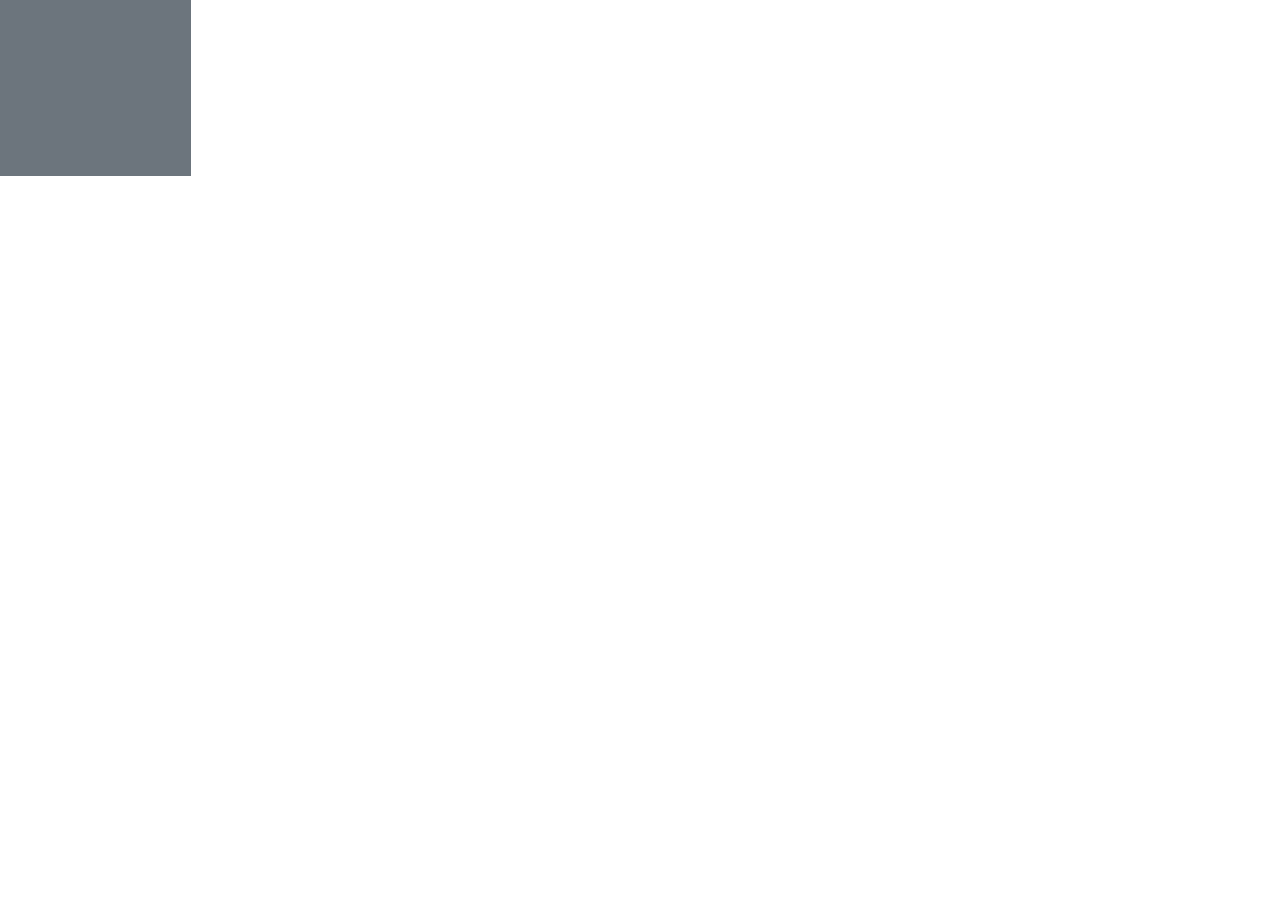
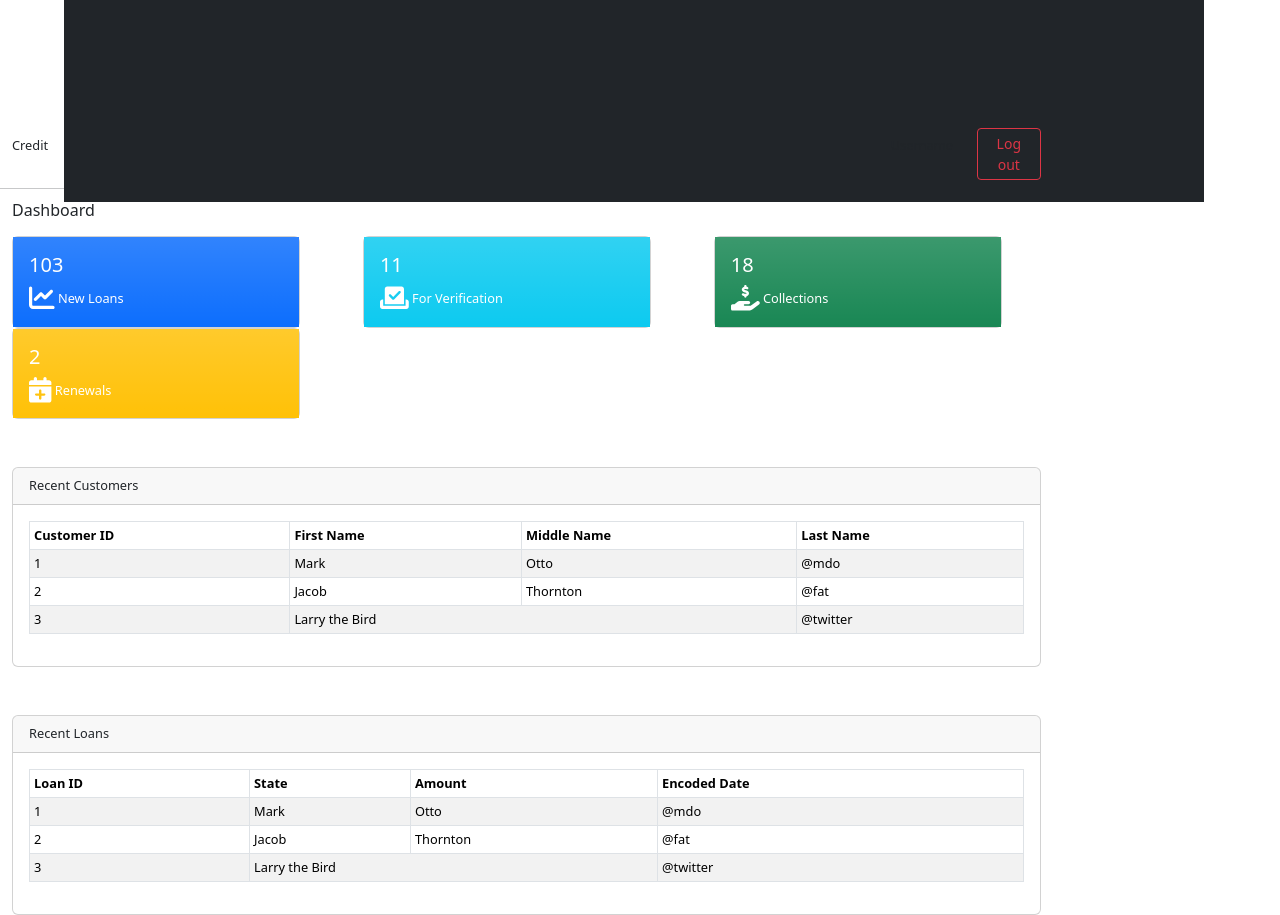
Before and after one commit to gevonstria/lms_frontend, a React (Create React App) app: page /dashboard in a window 1280 px wide. Shown: the part 680-1595 px from the top of the page. Before the commit the page ends 856 px from the top, so only its background shows below. Built offline with nearby package versions, Linux system fonts and the light colour scheme.

Commit message:
dummy dashboard

```diff
--- a/public/index.html
+++ b/public/index.html
@@ -24,7 +24,7 @@
       work correctly both with client-side routing and a non-root public URL.
       Learn how to configure a non-root public URL by running `npm run build`.
     -->
-    <title>React App</title>
+    <title>Tomo LMS</title>
   </head>
   <body>
     <noscript>You need to enable JavaScript to run this app.</noscript>
--- a/src/components/Dashboard.jsx
+++ b/src/components/Dashboard.jsx
@@ -4,9 +4,11 @@ import Container from 'react-bootstrap/Container';
 import Row from 'react-bootstrap/Row';
 import Col from 'react-bootstrap/Col';
 import Navbar from 'react-bootstrap/Navbar';
-import logo from '../assets/logo.png';
+import logo from '../assets/logo-sm-alphabg.png';
 import ListGroup from 'react-bootstrap/ListGroup';
+import Card from 'react-bootstrap/Card';
 import Button from 'react-bootstrap/Button';
+import Table from 'react-bootstrap/Table';
 import { FontAwesomeIcon } from '@fortawesome/react-fontawesome';
 import { faUsers } from '@fortawesome/free-solid-svg-icons';
 import { faMoneyBillTransfer } from '@fortawesome/free-solid-svg-icons';
@@ -16,16 +18,18 @@ import { faListCheck } from '@fortawesome/free-solid-svg-icons';
 import { faUserGear } from '@fortawesome/free-solid-svg-icons';
 import { faGears } from '@fortawesome/free-solid-svg-icons';
 import { faCircleInfo } from '@fortawesome/free-solid-svg-icons';
+import { faGauge } from '@fortawesome/free-solid-svg-icons';
+import { faChartLine } from '@fortawesome/free-solid-svg-icons';
+import { faCheckToSlot } from '@fortawesome/free-solid-svg-icons';
+import { faHandHoldingDollar } from '@fortawesome/free-solid-svg-icons';
+import { faCalendarPlus } from '@fortawesome/free-solid-svg-icons';
 
 const Dashboard = () => {
 
     const navigate = useNavigate();
 
-    const [is_authenticated, setIsAuthenticated] = useState(false);
-
     const handleLogout = (e) => {
         console.log("Button Click");
-        setIsAuthenticated(false);
         localStorage.removeItem('token');
         navigate("/login");
     };
@@ -35,30 +39,31 @@ const Dashboard = () => {
             <Row>
                 <Col style={{display:'flex', justifyContent:'left'}}>
                     <Container className="vh-100">
-                        <Row className="bg-dark bg-gradient">
+                        <Row className="bg-secondary bg-gradient">
                             <Navbar>
                                 <Container className="w-100">
                                   <Navbar.Brand href="#home" className="text-white">
-                                    Tomo LMS
+                                    <img src={logo} alt="logo" />
                                   </Navbar.Brand>
                                 </Container>
                             </Navbar>
                         </Row>
-                        <Row className="bg-secondary vh-100">
+                        <Row className="bg-dark vh-100">
                             <Col>
                                 <h6 className="text-white mt-2">General</h6>
                                 <ListGroup className="p-0">
+                                    <ListGroup.Item className="text-white bg-secondary border-0"><FontAwesomeIcon icon={faGauge} /> Dashboard</ListGroup.Item>
                                     <ListGroup.Item className="text-white bg-secondary border-0"><FontAwesomeIcon icon={faUsers} /> Customers</ListGroup.Item>
                                     <ListGroup.Item className="text-white bg-secondary border-0"><FontAwesomeIcon icon={faMoneyBillTransfer} /> Loans</ListGroup.Item>
                                 </ListGroup>
                                 <h6 className="text-white mt-2">Configurations</h6>
-                                <ListGroup variant="flush" className="p-0">
+                                <ListGroup className="p-0">
                                     <ListGroup.Item className="text-white bg-secondary border-0"><FontAwesomeIcon icon={faFileContract} /> Program</ListGroup.Item>
                                     <ListGroup.Item className="text-white bg-secondary border-0"><FontAwesomeIcon icon={faBuilding} /> Company</ListGroup.Item>
                                     <ListGroup.Item className="text-white bg-secondary border-0"><FontAwesomeIcon icon={faListCheck} /> Loan Product Template</ListGroup.Item>
                                 </ListGroup>
                                 <h6 className="text-white mt-2">Administration</h6>
-                                <ListGroup variant="flush" className="p-0">
+                                <ListGroup className="p-0">
                                     <ListGroup.Item className="text-white bg-secondary border-0"><FontAwesomeIcon icon={faUserGear} /> Users</ListGroup.Item>
                                     <ListGroup.Item className="text-white bg-secondary border-0"><FontAwesomeIcon icon={faGears} /> Settings</ListGroup.Item>
                                     <ListGroup.Item className="text-white bg-secondary border-0"><FontAwesomeIcon icon={faCircleInfo} /> About</ListGroup.Item>
@@ -68,17 +73,155 @@ const Dashboard = () => {
                     </Container>
                 </Col>
                 <Col xs={10}>
+                    {/*Seconday Header*/}
                     <Container fluid className="w-100 mt-2">
                         <Row>
-                            <Col style={{display:'flex', justifyContent:'right'}}>
-                                Test
+                            <Col style={{display:'flex', justifyContent:'left'}}>
+                                <p className="mt-2 mb-0">Credit</p>
                             </Col>
                             <Col style={{display:'flex', justifyContent:'right'}}>
+                                <p className="mt-2 mb-0">Username</p>
+                            </Col>
+                            <Col xs={1} style={{display:'flex', justifyContent:'right'}}>
                                 <Button variant="outline-danger" size="sm" onClick={ handleLogout } >Log out</Button>
                             </Col>
                         </Row>
                         <Row>
                             <hr className="mt-2 mb-1"/>
+                        </Row>
+                    </Container>
+                    <Container fluid className="w-100 mt-2">
+                        <Row>
+                            <Col>
+                                <h6>Dashboard</h6>
+                            </Col>
+                        </Row>
+                    </Container>
+                    {/*Widgets*/}
+                    <Container className="w-100 mt-2">
+                        <Row>
+                            <Col>
+                                <Card style={{ width: '18rem' }}>
+                                <Card.Body className="bg-primary bg-gradient text-white">
+                                <Card.Title>103</Card.Title>
+                                <Card.Text>
+                                    <FontAwesomeIcon icon={faChartLine} size="2xl" /> New Loans
+                                </Card.Text>
+                                </Card.Body>
+                                </Card>
+                            </Col>
+                            <Col>
+                                <Card style={{ width: '18rem' }}>
+                                <Card.Body className="bg-info bg-gradient text-white">
+                                <Card.Title>11</Card.Title>
+                                <Card.Text>
+                                    <FontAwesomeIcon icon={faCheckToSlot} size="2xl" /> For Verification
+                                </Card.Text>
+                                </Card.Body>
+                                </Card>
+                            </Col>
+                            <Col>
+                                <Card style={{ width: '18rem' }}>
+                                <Card.Body className="bg-success bg-gradient text-white">
+                                <Card.Title>18</Card.Title>
+                                <Card.Text>
+                                    <FontAwesomeIcon icon={faHandHoldingDollar} size="2xl" /> Collections
+                                </Card.Text>
+                                </Card.Body>
+                                </Card>
+                            </Col>
+                            <Col>
+                                <Card style={{ width: '18rem' }}>
+                                <Card.Body className="bg-warning bg-gradient text-white">
+                                <Card.Title>2</Card.Title>
+                                <Card.Text>
+                                    <FontAwesomeIcon icon={faCalendarPlus} size="2xl" /> Renewals
+                                </Card.Text>
+                                </Card.Body>
+                                </Card>
+                            </Col>
+                        </Row>
+                    </Container>
+                    {/*Recent Customer Tables*/}
+                    <Container className="w-100 mt-5">
+                        <Row>
+                            <Col>
+                                <Card>
+                                <Card.Header>Recent Customers</Card.Header>
+                                <Card.Body>
+                                    <Table striped bordered hover size="sm">
+                                        <thead>
+                                        <tr>
+                                          <th>Customer ID</th>
+                                          <th>First Name</th>
+                                          <th>Middle Name</th>
+                                          <th>Last Name</th>
+                                        </tr>
+                                        </thead>
+                                        <tbody>
+                                        <tr>
+                                          <td>1</td>
+                                          <td>Mark</td>
+                                          <td>Otto</td>
+                                          <td>@mdo</td>
+                                        </tr>
+                                        <tr>
+                                          <td>2</td>
+                                          <td>Jacob</td>
+                                          <td>Thornton</td>
+                                          <td>@fat</td>
+                                        </tr>
+                                        <tr>
+                                          <td>3</td>
+                                          <td colSpan={2}>Larry the Bird</td>
+                                          <td>@twitter</td>
+                                        </tr>
+                                        </tbody>
+                                    </Table>
+                                </Card.Body>
+                                </Card>
+                            </Col>
+                        </Row>
+                    </Container>
+                    {/*Recent Loans Tables*/}
+                    <Container className="w-100 mt-5">
+                        <Row>
+                            <Col>
+                                <Card>
+                                <Card.Header>Recent Loans</Card.Header>
+                                <Card.Body>
+                                    <Table striped bordered hover size="sm">
+                                        <thead>
+                                        <tr>
+                                          <th>Loan ID</th>
+                                          <th>State</th>
+                                          <th>Amount</th>
+                                          <th>Encoded Date</th>
+                                        </tr>
+                                        </thead>
+                                        <tbody>
+                                        <tr>
+                                          <td>1</td>
+                                          <td>Mark</td>
+                                          <td>Otto</td>
+                                          <td>@mdo</td>
+                                        </tr>
+                                        <tr>
+                                          <td>2</td>
+                                          <td>Jacob</td>
+                                          <td>Thornton</td>
+                                          <td>@fat</td>
+                                        </tr>
+                                        <tr>
+                                          <td>3</td>
+                                          <td colSpan={2}>Larry the Bird</td>
+                                          <td>@twitter</td>
+                                        </tr>
+                                        </tbody>
+                                    </Table>
+                                </Card.Body>
+                                </Card>
+                            </Col>
                         </Row>
                     </Container>
                 </Col>
```
Also changed, not shown: src/assets/logo-alphabg.png (added), src/assets/logo-sm-alphabg.png (added).
